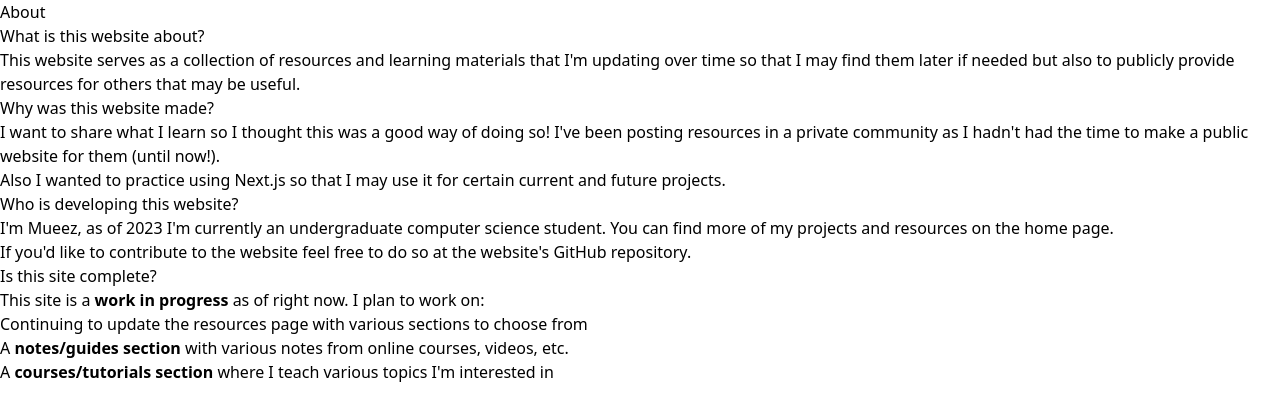
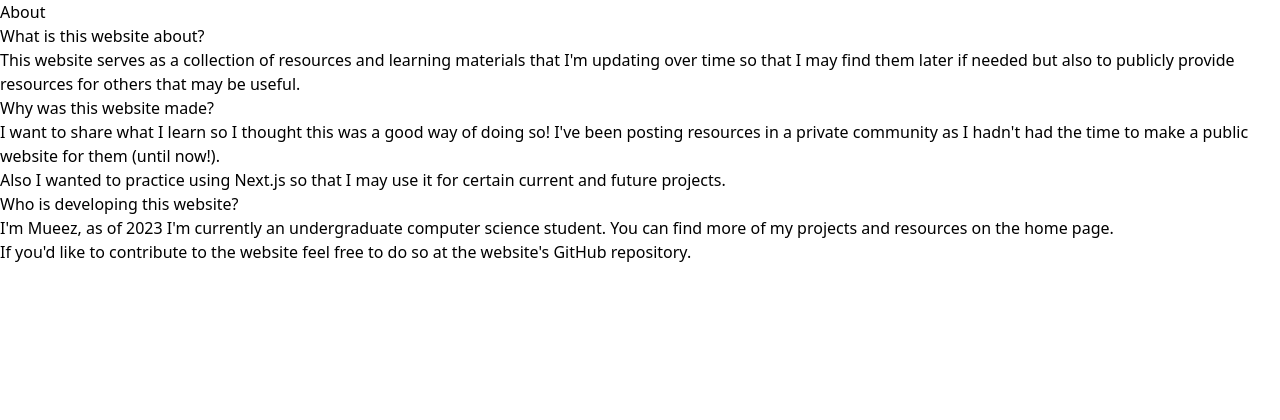
Before and after one commit to Uvacoder/uvacoderlinks, a Next.js app: page /about in a window 1280 px wide. Shown: the top 420 px of the page. Built offline with nearby package versions, Linux system fonts and the light colour scheme.

Commit message:
:fire: Remove plans from About page

```diff
--- a/pages/about.mdx
+++ b/pages/about.mdx
@@ -20,11 +20,3 @@ Also I wanted to practice using Next.js so that I may use it for certain current
 I'm Mueez, as of 2023 I'm currently an undergraduate computer science student. You can find more of my projects and resources [on the home page](/).
 
 If you'd like to contribute to the website feel free to do so at [the website's GitHub repository](https://github.com/rzmk/learn.mueezkhan.com).
-
-## Is this site complete?
-
-This site is a **work in progress** as of right now. I plan to work on:
-
-- Continuing to update the [resources page](/resources) with various sections to choose from
-- A **notes/guides section** with various notes from online courses, videos, etc.
-- A **courses/tutorials section** where I teach various topics I'm interested in
```
